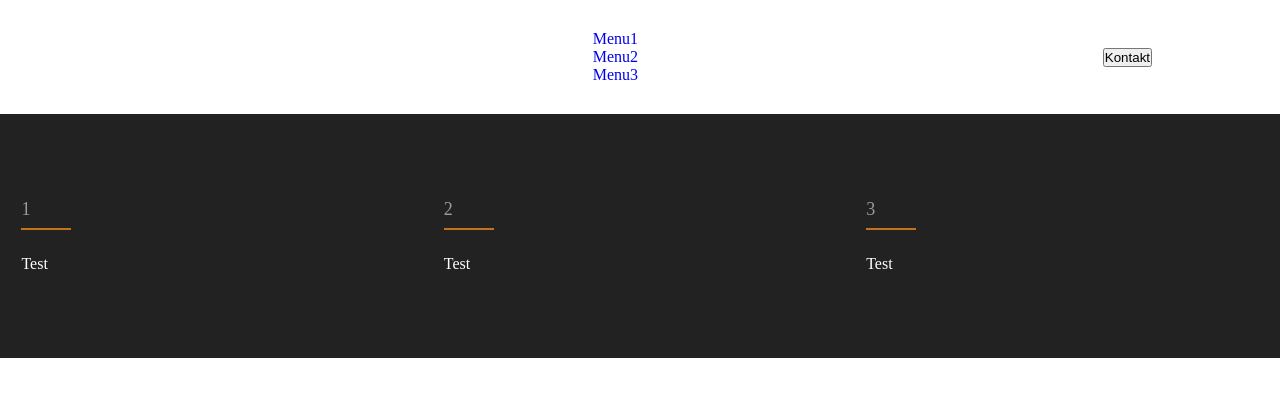
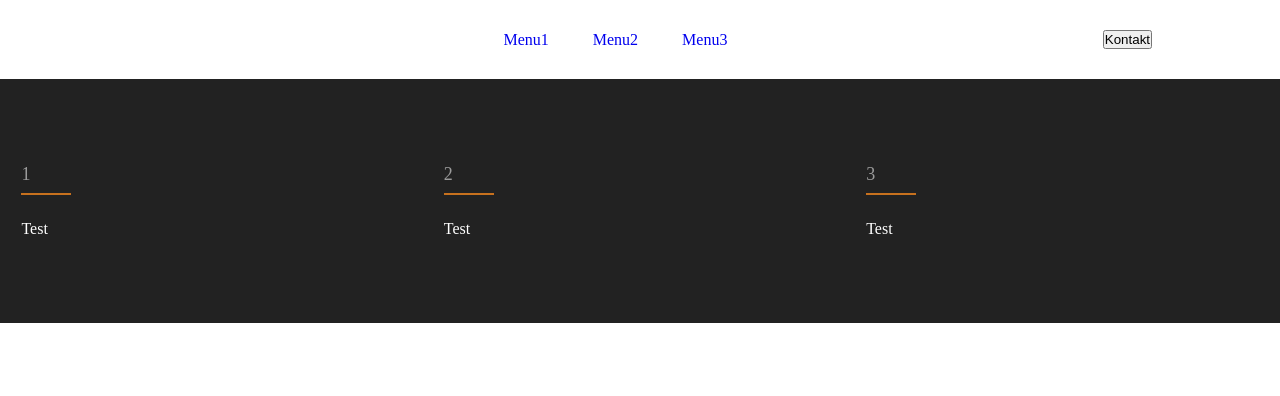
Before and after one commit to TipsyContent/Webdok-2023, a plain HTML site: page index.html in a window 1280 px wide. Drawn offline with Linux system fonts and the light colour scheme.

Commit message:
Update style

```diff
--- a/style.css
+++ b/style.css
@@ -24,6 +24,24 @@ header {
     align-items: center;
     padding: 30px 10%;
 }
+.logo{
+    cursor: pointer;
+}
+.nav_links {
+    list-style: none;
+}
+.nav_links li{
+    display: inline-block;
+    padding: 0px 20px;
+}
+.nav_links li a{
+    transition: all 0.3s ease 0s;
+}
+.nav_links li a:hover{
+    color: #0088a9;
+
+}
+button
 /* Header slut */
 /* Scroll to top */
 #myBtn{
```
